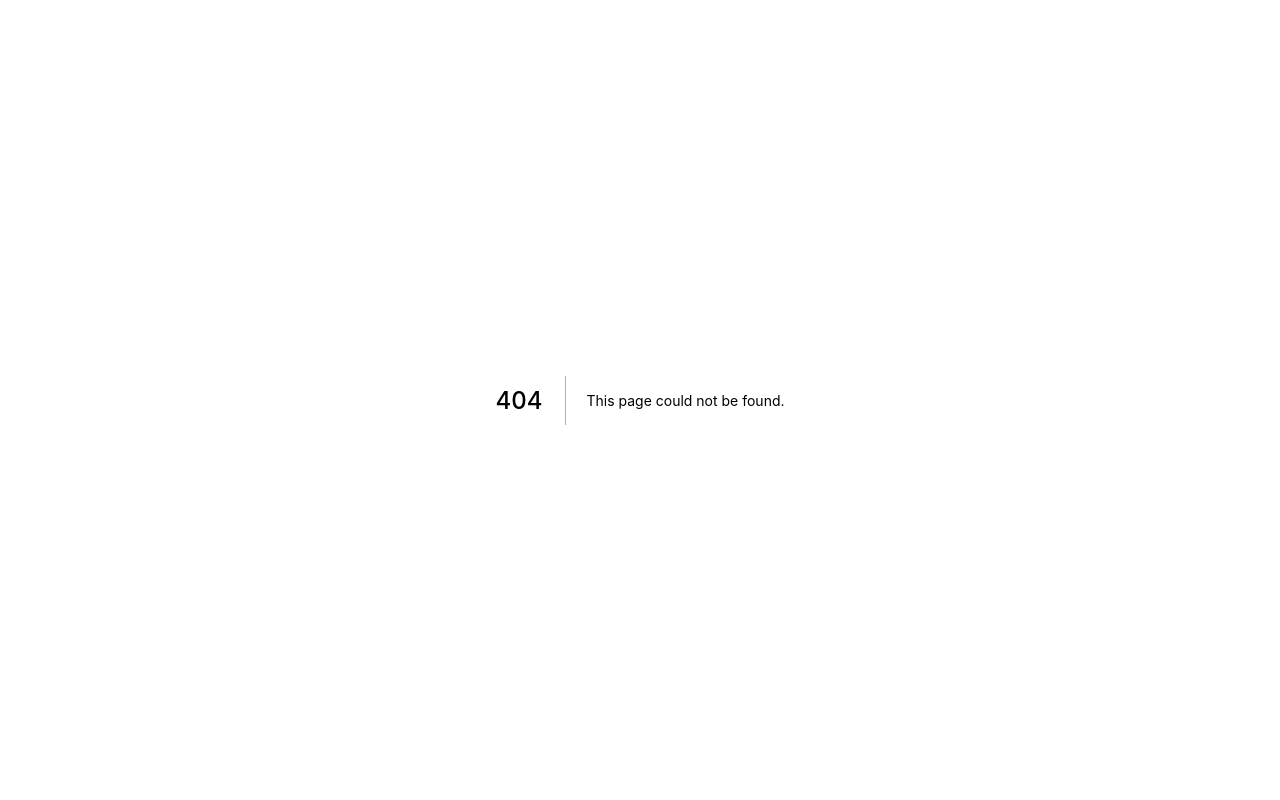
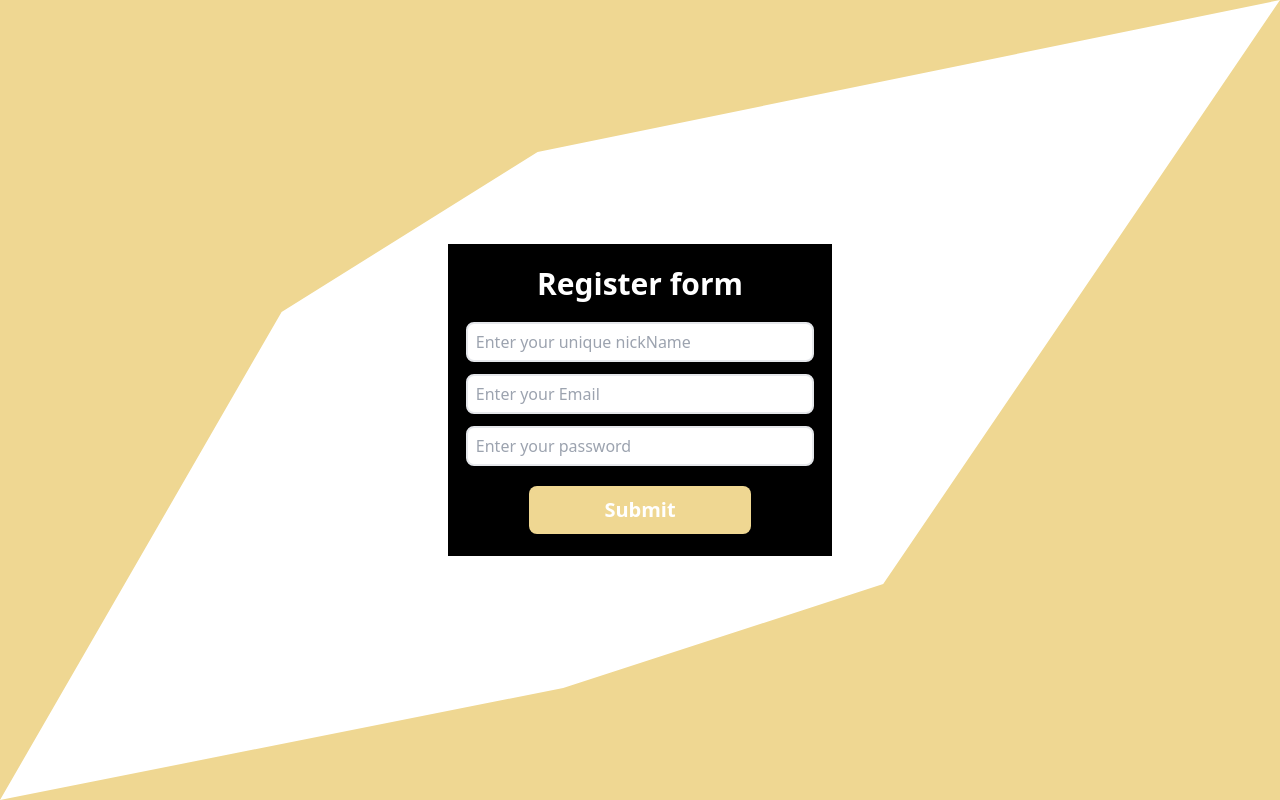
Before and after one commit to Mateusz-Zygadlo/Realtime-Chat-App, a Next.js app in the folder frontend/: page /register in a window 1280 px wide. Before the commit this address had no page. Built offline with nearby package versions, Linux system fonts and the light colour scheme.

Commit message:
Adding login page

```diff
--- /dev/null
+++ b/frontend/components/Forms/LoginForm.tsx
@@ -0,0 +1,36 @@
+import type { NextPage } from 'next';
+import React, { useState } from 'react';
+
+const LoginForm: NextPage = () => {
+  const [submit, setSubmit] = useState<boolean>(false);
+  const [user, setUser] = useState({
+    email: '',
+    password: '',
+  })
+  const onSubmitFunc = (e: React.FormEvent<HTMLButtonElement>): void => {
+    e.preventDefault();
+    setSubmit(true);
+  }
+  const onChange = (e: React.FormEvent<HTMLInputElement>) => {
+    const element = e.target as HTMLInputElement;
+    const {name, value} = element;
+
+    setUser({
+      ...user,
+      [name]: value
+    })
+  }
+
+  return(
+    <form>
+      <h1 className="text-3xl flex justify-center my-5 font-extrabold text-white">Login form</h1>
+      <input name="email" type="email" placeholder="Enter your Email" className="inputStyle" value={user.email} onChange={onChange} />
+      {user.email.length == 0 && submit ? <p className="text-white pl-5">Enter email</p> : null}
+      <input name="password" type="password" placeholder="Enter your password" className="inputStyle" value={user.password} onChange={onChange} />
+      {user.password.length == 0 && submit ? <p className="text-white pl-5">Enter password</p> : null}
+      <button type="submit" className="buttonStyle shapeBg" onClick={onSubmitFunc}>Submit</button>
+    </form>
+  )
+}
+
+export default LoginForm;
--- a/frontend/components/Register.tsx
+++ b/frontend/components/Forms/RegisterForm.tsx
@@ -1,7 +1,7 @@
 import type { NextPage } from 'next';
 import React, { useState } from 'react';
 
-const Register: NextPage = () => {
+const RegisterForm: NextPage = () => {
   const [submit, setSubmit] = useState<boolean>(false);
   const [user, setUser] = useState({
     nickname: '',
@@ -36,4 +36,4 @@ const Register: NextPage = () => {
   )
 }
 
-export default Register;
+export default RegisterForm;
--- a/frontend/components/Layouts/Auth.tsx
+++ b/frontend/components/Layouts/Auth.tsx
@@ -2,10 +2,10 @@ import type { NextPage } from 'next';
 
 const Auth: NextPage = ({ children }) => {
   return(
-    <div>
-      <div className="absolute z-10 testShape w-full h-full"></div>
-      <div className="absolute z-10 testShapeTwo w-full h-full"></div>
-      {children}
+    <div className="w-screen h-screen flex justify-center items-center indexColor">
+      <div className="absolute z-10 ShapeOne w-full h-full"></div>
+      <div className="absolute z-10 ShapeTwo w-full h-full"></div>
+      <div className="bg-black z-10 w-96 border-2 border-black">{children}</div>
     </div>
   )
 }
--- a/frontend/components/NonStandardShape.tsx
+++ /dev/null
@@ -1,22 +0,0 @@
-import type { NextPage } from 'next';
-import React from 'react';
-
-const NonStandardShape: NextPage = () => {
-  const changeColor = (e: React.MouseEvent<HTMLDivElement>) => {
-    let element = e.target as HTMLDivElement;
-    element.style.backgroundColor = `rgb(${Math.floor(Math.random() * 255)}, ${Math.floor(Math.random() * 255)}, ${Math.floor(Math.random() * 255)})`;
-  }
-  const newArr = new Array<number>(1000).fill(1);
-
-  return(
-    <>
-      <div className="testClass w-full h-full z-0 overflow-hidden">
-        {newArr.map(() => (
-          <div key={Math.random() * 10000} className="w-10 h-10 rounded-full absolute border-2 border-black" style={{top: `${Math.random() * 99}%`, left: `${Math.random() * 99}%`, backgroundColor: `rgb(${Math.floor(Math.random() * 255)}, ${Math.floor(Math.random() * 255)}, ${Math.floor(Math.random() * 255)})`}} onMouseEnter={(e)=>{changeColor(e)}}></div>
-        ))}
-      </div>
-    </>
-  )
-}
-
-export default NonStandardShape;
--- a/frontend/pages/login.tsx
+++ b/frontend/pages/login.tsx
@@ -1,20 +1,14 @@
-import NonStandardShape from '../components/NonStandardShape';
-import Register from '../components/Register';
+import type { ReactElement } from 'react';
 import Auth from '../components/Layouts/Auth';
-import type { ReactElement } from 'react'
+import LoginForm from '../components/Forms/LoginForm';
 
 const Login = () => {
   return(
-    <div className="w-screen h-screen flex justify-center items-center indexColor">
-      <NonStandardShape />
-      <div className="bg-black z-10 w-96 border-2 border-black">
-        <Register />
-      </div>
-    </div>
+    <LoginForm />
   )
 }
 
-Login.getLayout = function getLayout(page: ReactElement) {
+Login.getLayout = function getAuth(page: ReactElement) {
   return (
     <Auth>
       {page}
--- /dev/null
+++ b/frontend/pages/register.tsx
@@ -0,0 +1,19 @@
+import type { ReactElement } from 'react'
+import Auth from '../components/Layouts/Auth';
+import RegisterForm from '../components/Forms/RegisterForm';
+
+const Register = () => {
+  return(
+    <RegisterForm />
+  )
+}
+
+Register.getLayout = function getAuth(page: ReactElement) {
+  return (
+    <Auth>
+      {page}
+    </Auth>
+  )
+}
+
+export default Register;
--- a/frontend/styles/globals.css
+++ b/frontend/styles/globals.css
@@ -3,23 +3,14 @@
 @tailwind utilities;
 
 @layer utilities {
-  .testClass{
-    position: absolute;
-    top: 0;
-    left: 0;
-    background-color: lightblue;
-  }
-  .indexColor{
-    background-color: #F0F8FF;
-  }
-  .testShape{
+  .ShapeOne{
     position: absolute;
     top: 0;
     left: 0;
     background-color: #efd792;
     clip-path: polygon(50% 0%, 100% 0, 42% 19%, 22% 39%, 0 100%, 0% 60%, 0 0);
   }
-  .testShapeTwo{
+  .ShapeTwo{
     clip-path: polygon(86% 33%, 100% 0, 100% 35%, 100% 100%, 0 100%, 44% 86%, 69% 73%);
     position: absolute;
     bottom: 0;
```
